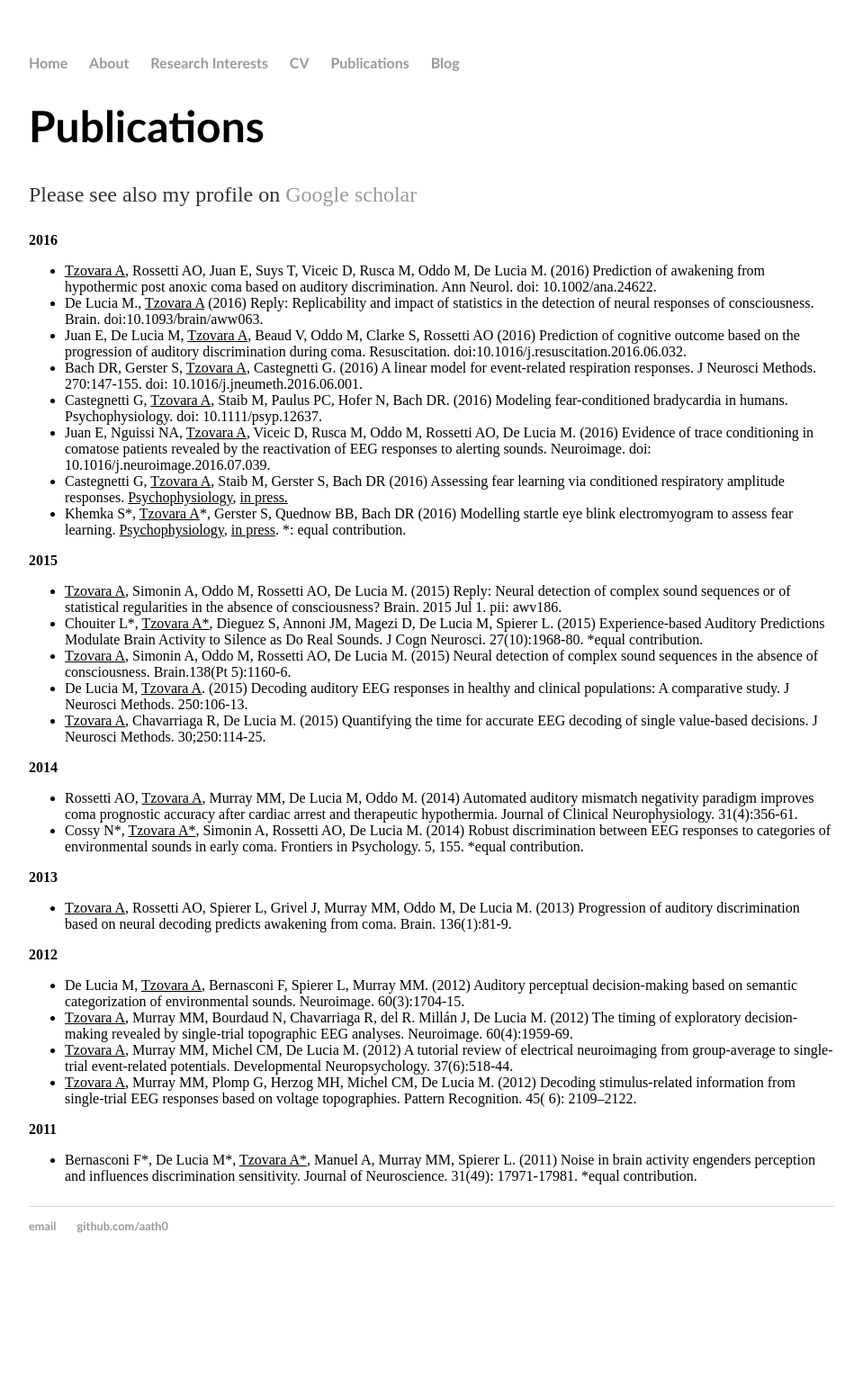
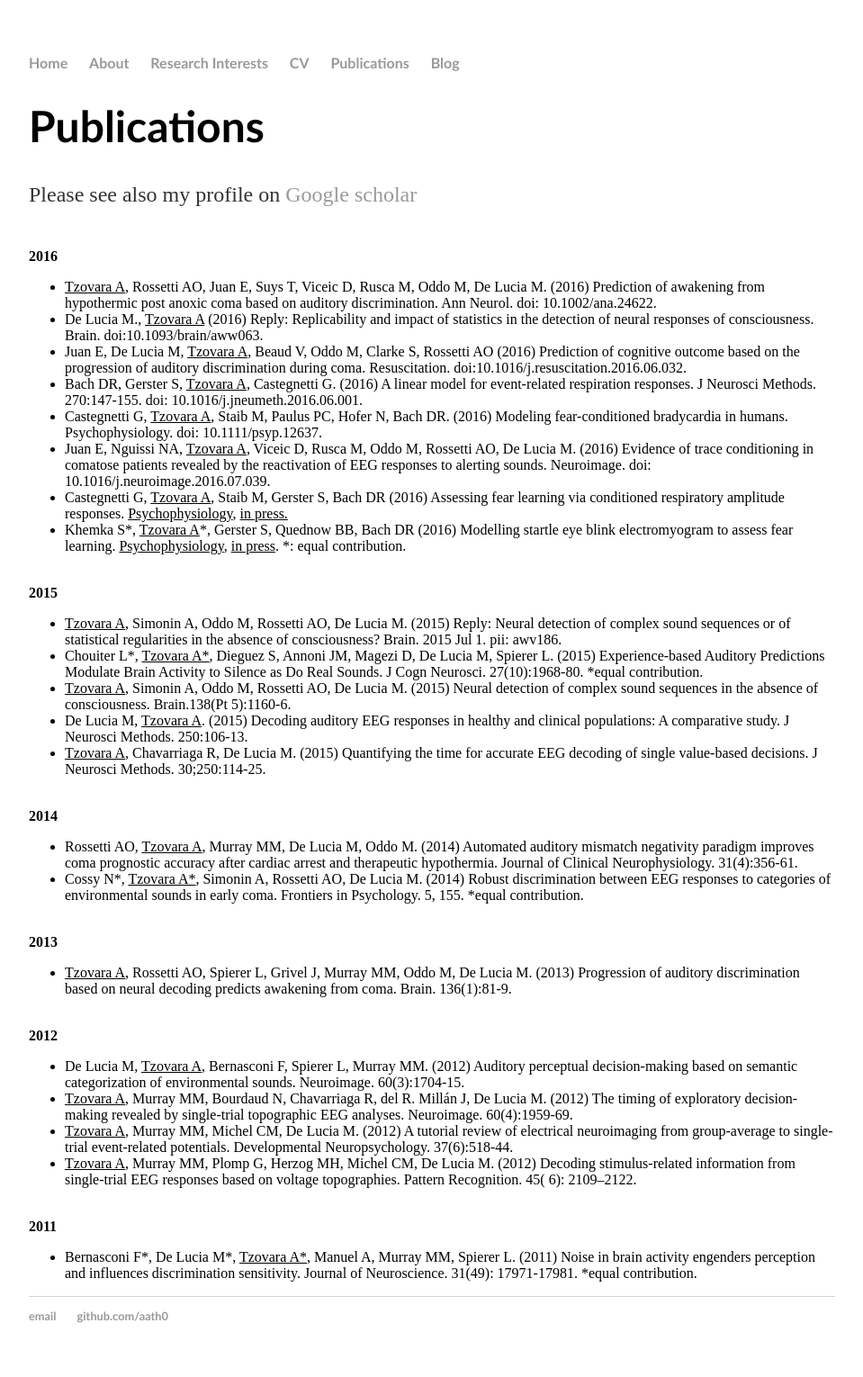
Before and after one commit to aath0/TryingOut, a Jekyll site: the page built from publications/index.html, in a window 1280 px wide. Shown: the whole page at 90% size, without its empty margins (160-1119 px from the left). Built offline with Jekyll 4.4.1, drawn with Linux system fonts in a browser that asks for light colours; before the commit the page ends 1430 px from its top, so only the background shows below that.

Commit message:
Update index.html

```diff
--- a/publications/index.html
+++ b/publications/index.html
@@ -4,7 +4,7 @@
 ---
 <div class="blurb">
 	<h1>Publications</h1>
-	<p>Please see also my profile on <a href="/https://scholar.google.ch/citations?user=XdOdIKYAAAAJ&hl=en">Google scholar</a></p>
+	<p>Please see also my profile on <a href="https://scholar.google.ch/citations?user=XdOdIKYAAAAJ&hl=en">Google scholar</a></p><br>
 	<strong>2016</strong>
 <ul>
  	<li><u>Tzovara A</u>, Rossetti AO, Juan E, Suys T, Viceic D, Rusca M, Oddo M, De Lucia M. (2016) Prediction of awakening from hypothermic post anoxic coma based on auditory discrimination. <span class="jrnl" title="Annals of neurology">Ann Neurol</span>. doi: 10.1002/ana.24622.</li>
@@ -16,7 +16,7 @@
  	<li>Castegnetti G, <span style="text-decoration: underline;">Tzovara A</span>, Staib M, Gerster S, Bach DR (2016) Assessing fear learning via conditioned respiratory amplitude responses. <u>Psychophysiology</u>, <u>in press.</u></li>
  	<li>
 <div class="gmail_default">Khemka S*, <span style="text-decoration: underline;">Tzovara A</span>*, Gerster S, Quednow BB, Bach DR (2016) Modelling startle eye blink electromyogram to assess fear learning. <u>Psychophysiology</u>, <u>in press</u>. *: equal contribution.</div></li>
-</ul>
+</ul><br>
 <strong>2015</strong>
 <ul>
  	<li><u>Tzovara A</u>, Simonin A, Oddo M, Rossetti AO, De Lucia M. (2015) Reply: Neural detection of complex sound sequences or of statistical regularities in the absence of consciousness? Brain. 2015 Jul 1. pii: awv186.</li>
@@ -24,26 +24,26 @@
  	<li><u>Tzovara A</u>, Simonin A, Oddo M, Rossetti AO, De Lucia M. (2015) Neural detection of complex sound sequences in the absence of consciousness. Brain.138(Pt 5):1160-6.</li>
  	<li>De Lucia M, <u>Tzovara A</u>. (2015) Decoding auditory EEG responses in healthy and clinical populations: A comparative study. J Neurosci Methods. 250:106-13.</li>
  	<li><u>Tzovara A</u>, Chavarriaga R, De Lucia M. (2015) Quantifying the time for accurate EEG decoding of single value-based decisions. J Neurosci Methods. 30;250:114-25.</li>
-</ul>
+</ul><br>
 <strong>2014</strong>
 <ul>
  	<li>Rossetti AO, <span style="text-decoration: underline;">Tzovara A</span>, Murray MM, De Lucia M, Oddo M. (2014) Automated auditory mismatch negativity paradigm improves coma prognostic accuracy after cardiac arrest and therapeutic hypothermia. Journal of Clinical Neurophysiology. 31(4):356-61.</li>
  	<li>Cossy N*, <span style="text-decoration: underline;">Tzovara A*</span>, Simonin A, Rossetti AO, De Lucia M. (2014) Robust discrimination between EEG responses to categories of environmental sounds in early coma. Frontiers in Psychology. 5, 155. *equal contribution.</li>
-</ul>
+</ul><br>
 <strong>2013</strong>
 <ul>
  	<li><span style="text-decoration: underline;">Tzovara A</span>, Rossetti AO, Spierer L, Grivel J, Murray MM, Oddo M, De Lucia M. (2013) Progression of auditory discrimination based on neural decoding predicts awakening from coma. Brain. 136(1):81-9.</li>
-</ul>
+</ul><br>
 <strong>2012</strong>
 <ul>
  	<li>De Lucia M, <span style="text-decoration: underline;">Tzovara A</span>, Bernasconi F, Spierer L, Murray MM. (2012) Auditory perceptual decision-making based on semantic categorization of environmental sounds. Neuroimage. 60(3):1704-15.</li>
  	<li><span style="text-decoration: underline;">Tzovara A</span>, Murray MM, Bourdaud N, Chavarriaga R, del R. Millán J, De Lucia M. (2012) The timing of exploratory decision-making revealed by single-trial topographic EEG analyses. Neuroimage. 60(4):1959-69.</li>
  	<li><span style="text-decoration: underline;">Tzovara A</span>, Murray MM, Michel CM, De Lucia M. (2012) A tutorial review of electrical neuroimaging from group-average to single-trial event-related potentials. Developmental Neuropsychology. 37(6):518-44.</li>
  	<li><span style="text-decoration: underline;">Tzovara A</span>, Murray MM, Plomp G, Herzog MH, Michel CM, De Lucia M. (2012) Decoding stimulus-related information from single-trial EEG responses based on voltage topographies. Pattern Recognition. 45( 6): 2109–2122.</li>
-</ul>
+</ul><br>
 <strong>2011</strong>
 <ul>
  	<li>Bernasconi F*, De Lucia M*, <span style="text-decoration: underline;">Tzovara A*</span>, Manuel A, Murray MM, Spierer L. (2011) Noise in brain activity engenders perception and influences discrimination sensitivity. Journal of Neuroscience. 31(49): 17971-17981. *equal contribution.</li>
 </ul>
-	</p>
+
 </div><!-- /.blurb -->
```
